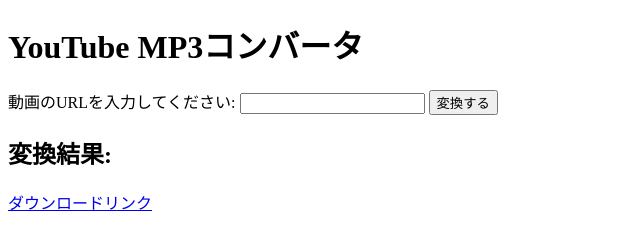
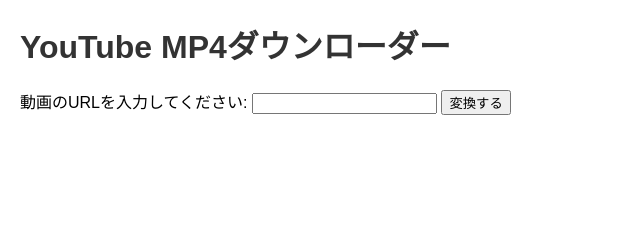
Before and after one commit to pokemogukunn/kk, a website: page index.html in a window 1280 px wide. Shown: the whole page, without its empty margins (0-640 px from the left). Drawn offline with Linux system fonts and the light colour scheme.

Commit message:
Update index.html

```diff
--- a/index.html
+++ b/index.html
@@ -3,10 +3,25 @@
 <head>
     <meta charset="UTF-8">
     <meta name="viewport" content="width=device-width, initial-scale=1.0">
-    <title>YouTube MP3コンバータ</title>
+    <title>YouTube MP4ダウンローダー</title>
+    <style>
+        body {
+            font-family: Arial, sans-serif;
+            margin: 20px;
+        }
+        h1 {
+            color: #333;
+        }
+        form {
+            margin-bottom: 20px;
+        }
+        #result {
+            display: none;
+        }
+    </style>
 </head>
 <body>
-    <h1>YouTube MP3コンバータ</h1>
+    <h1>YouTube MP4ダウンローダー</h1>
     <form id="convert-form">
         <label for="video-url">動画のURLを入力してください:</label>
         <input type="text" id="video-url" name="video-url" required>
@@ -34,11 +49,9 @@
                     })
                     .then(data => {
                         if (data.success) {
-                    // ダウンロードリンクの設定
                             var downloadLink = document.getElementById('download-link');
                             downloadLink.href = data.downloadUrl;
-                    downloadLink.textContent = "ダウンロードリンク"; // テキストを適切に設定する
-                    // 変換結果を表示
+                            downloadLink.textContent = data.downloadUrl;
                             document.getElementById('result').style.display = 'block';
                         } else {
                             alert('変換に失敗しました。再試行してください。');
@@ -58,7 +71,6 @@
             var match = url.match(regex);
             return match ? match[1] : null;
         }
-
     </script>
 </body>
 </html>
```
Lines whose indentation alone changed are shown as unchanged.
